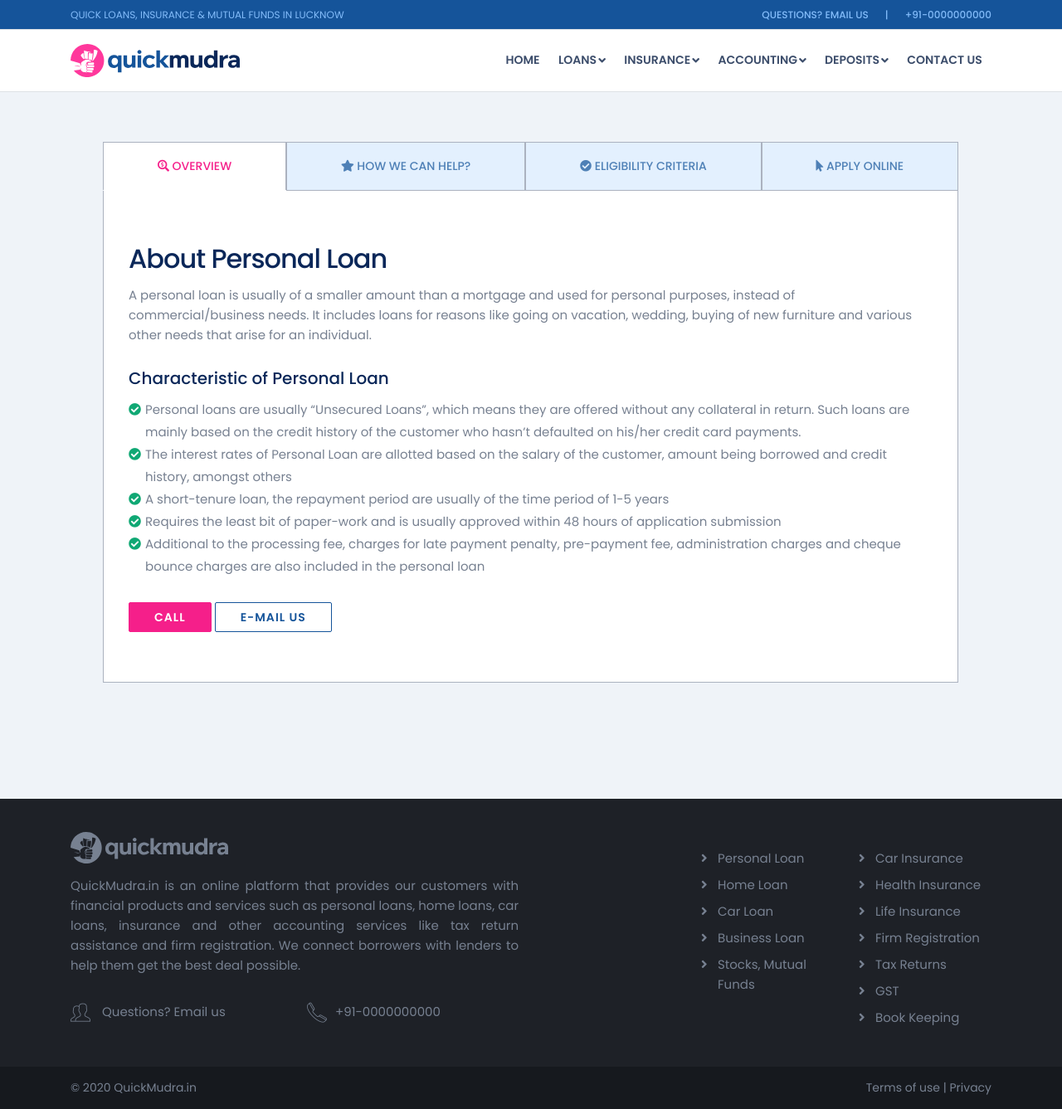
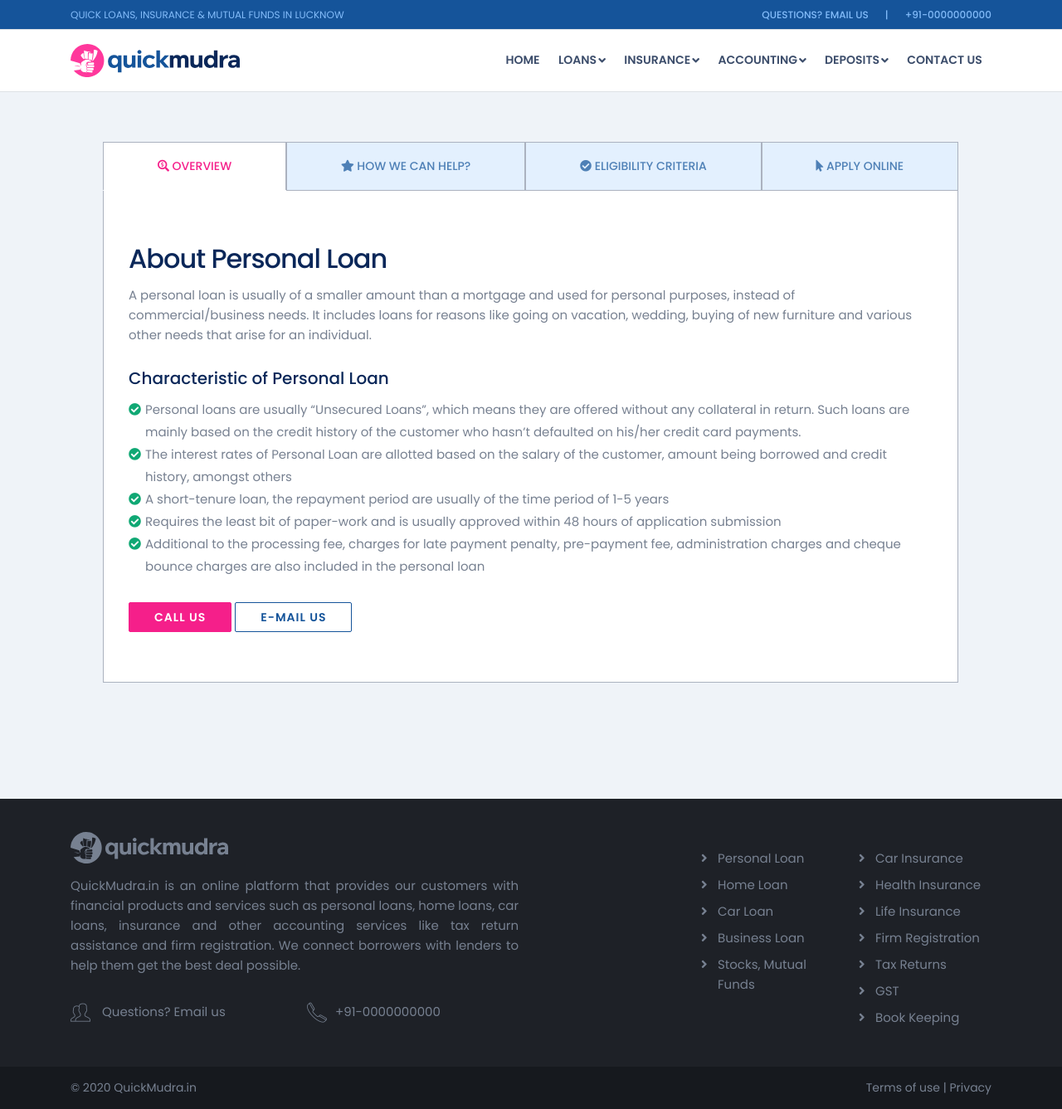
Before and after one commit to jaswinder-singh/creditme, a Jekyll site: the page built from pages/personal-loan.html, in a window 1280 px wide and 1337 px high. Shown: the whole window at 83% size. Built offline with Jekyll 4.4.1, drawn with Linux system fonts in a browser that asks for light colours; nearby versions of some CDN libraries.

Commit message:
Update personal-loan.html

```diff
--- a/pages/personal-loan.html
+++ b/pages/personal-loan.html
@@ -44,9 +44,10 @@
                                     <li>Requires the least bit of paper-work and is usually approved within 48 hours of application submission</li>
                                     <li>Additional to the processing fee, charges for late payment penalty, pre-payment fee, administration charges and cheque bounce charges are also included in the personal loan</li>
                                 </ul>
-                                <a href="tel:{{site.phone}}" class="btn btn-secondary">Call</a>
+                                <a href="tel:{{site.phone}}" class="btn btn-secondary">Call Us</a>
                                 <a href="{{ site.url }}/contact-us" class="btn btn-outline-primary">E-Mail Us</a>
                             </div>
+
                             <div role="tabpanel" class="tab-pane" id="features">
                                 <h1>How we can help?</h1>
                                 <p>As one of the leading loan &amp; finance Compant in India. {{ site.brand_name }} provides you with an unbiased platform to analyze and decide upon the available deals in the market.</p>
@@ -69,18 +70,17 @@
                                     <li>Free expert guidance &amp; advice from our dedicated team of experts.</li>
                                     <li>We are not an agent of any bank and you can apply with the bank of your choice.</li>
                                     <li>No Fees for services provided.</li>
-                                    <li>
-                                        We are here to help &amp; assit you .We understand that it’s an important decision for you as you are in immediate need of money; and trust us we will ensure quick processing and disbursal of loan.
-                                    </li>
+                                    <li>We are here to help &amp; assit you .We understand that it’s an important decision for you as you are in immediate need of money; and trust us we will ensure quick processing and disbursal of loan.</li>
                                 </ul>
                                 <h3>Point to be considered before taking a Personal Loan:</h3>
                                 <ul class="listnone bullet bullet-check-circle-default mb30">
                                     <li>Share all the accurate information at time of filling up of application form. Bank will process your loan based the information you provide</li>
                                     <li>Processing fees are deducted from Loan amount and thus do not pay any fees in cash/cheque to anyone to process your loan sanctioning</li>
                                 </ul>
-                                <a href="tel:{{site.phone}}" class="btn btn-secondary">Call</a>
+                                <a href="tel:{{site.phone}}" class="btn btn-secondary">Call Us</a>
                                 <a href="{{ site.url }}/contact-us" class="btn btn-outline-primary">E-Mail Us</a>
                             </div>
+
                             <div role="tabpanel" class="tab-pane" id="eligibility">
                                 <h1>Eligibility Criteria of Personal Loan</h1>
                                 <ul class="listnone bullet bullet-check-circle-default mb30">
@@ -90,7 +90,7 @@
                                     <li>Professional stability and savings history play a major role in approval of the loan, especially minimum required monthly salary and repaying capacity</li>
                                     <li>Bad credit history would prove to be a put-off, especially anytime within 3 months prior to applying for personal loan.</li>
                                 </ul>
-                                <a href="tel:{{site.phone}}" class="btn btn-secondary">Call</a>
+                                <a href="tel:{{site.phone}}" class="btn btn-secondary">Call Us</a>
                                 <a href="{{ site.url }}/contact-us" class="btn btn-outline-primary">E-Mail Us</a>
                             </div>
 
```
